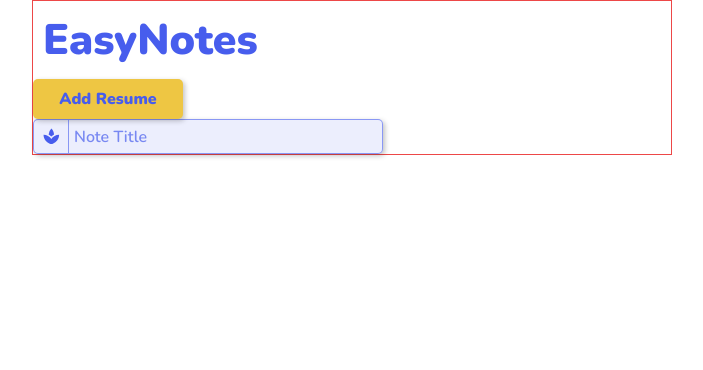
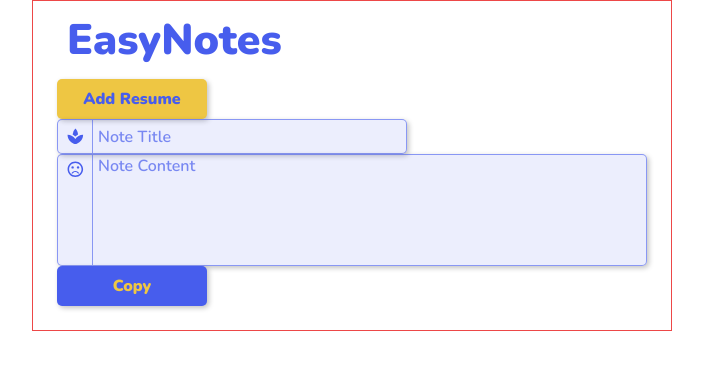
Before and after one commit to Geaglts/EasyNotes, a React app: page / in a window 1280 px wide. Shown: the top 370 px of the page, without its empty margins (288-991 px from the left). Built offline with nearby package versions, Linux system fonts and the light colour scheme.

Commit message:
Componente TextArea y cambios en el Button

```diff
--- a/src/components/Button.tsx
+++ b/src/components/Button.tsx
@@ -1,6 +1,7 @@
+import { ButtonHTMLAttributes } from 'react';
 import '../styles/Components/Button.scss';
 
-interface ButtonInterface {
+interface ButtonInterface extends ButtonHTMLAttributes<HTMLButtonElement> {
   label: String;
 }
 
--- /dev/null
+++ b/src/components/TextArea.tsx
@@ -0,0 +1,22 @@
+import { MdSentimentVeryDissatisfied } from 'react-icons/md';
+import React, { TextareaHTMLAttributes } from 'react';
+import '../styles/Components/TextArea.scss';
+
+interface TextAreaProps extends TextareaHTMLAttributes<HTMLTextAreaElement> {
+  Icon?: React.ReactNode;
+}
+
+function TextArea(props: TextAreaProps) {
+  const { Icon, ...rest } = props;
+
+  return (
+    <div className="TextArea">
+      <div className="TextArea__Icon">
+        {Icon ? Icon : <MdSentimentVeryDissatisfied />}
+      </div>
+      <textarea className="TextArea__TextArea" {...rest}></textarea>
+    </div>
+  );
+}
+
+export default TextArea;
--- a/src/containers/Form.tsx
+++ b/src/containers/AddNoteForm.tsx
@@ -2,12 +2,18 @@ import { MdSpa } from 'react-icons/md';
 
 import Button from '../components/Button';
 import Input from '../components/Input';
+import TextArea from '../components/TextArea';
 
 function Form() {
   return (
     <div>
       <Button label="Add Resume" />
       <Input Icon={<MdSpa />} placeholder="Note Title" />
+      <TextArea placeholder="Note Content" rows={5} />
+      <Button
+        label="Copy"
+        style={{ backgroundColor: '#475DED', color: '#EEC643' }}
+      />
     </div>
   );
 }
--- a/src/pages/Home.tsx
+++ b/src/pages/Home.tsx
@@ -1,10 +1,10 @@
 import Container from '../components/Container';
-import Form from '../containers/Form';
+import AddNoteForm from '../containers/AddNoteForm';
 
 function Home() {
   return (
     <Container>
-      <Form />
+      <AddNoteForm />
     </Container>
   );
 }
--- a/src/styles/Components/Button.scss
+++ b/src/styles/Components/Button.scss
@@ -11,6 +11,7 @@
   border-radius: $radius;
   box-shadow: $shadow;
   transition: transform 450ms linear;
+  display: block;
 
   &:hover {
     cursor: pointer;
--- a/src/styles/Components/Container.scss
+++ b/src/styles/Components/Container.scss
@@ -1,6 +1,7 @@
 @import '../global';
 
 .Container {
+  padding: 0 1.5em 1.5em 1.5em;
   border: 1px solid $warning;
   width: 50%;
   margin: 0 auto;
--- a/src/styles/Components/Input.scss
+++ b/src/styles/Components/Input.scss
@@ -1,6 +1,4 @@
 @import '../global';
-
-$border: 1px solid rgba($primary, 0.6);
 
 .Input {
   display: flex;
@@ -26,13 +24,7 @@ $border: 1px solid rgba($primary, 0.6);
   }
 
   &__Input {
-    width: calc(100% - 35px);
-    border: none;
-    padding-left: 5px;
-    font-weight: 600;
-    font-size: 12pt;
-    background-color: transparent;
-    color: $primary;
+    @include InputStyles();
 
     &::placeholder {
       color: $placeholder-color;
--- /dev/null
+++ b/src/styles/Components/TextArea.scss
@@ -0,0 +1,27 @@
+@import '../global';
+
+.TextArea {
+  display: flex;
+  border: $border;
+  background-color: rgba($primary, 0.1);
+  border-radius: $radius;
+  box-shadow: $shadow;
+
+  &__Icon {
+    border-right: $border;
+    width: 35px;
+    text-align: center;
+    font-size: 14pt;
+    padding: 5px 0;
+    color: $primary;
+  }
+
+  &__TextArea {
+    resize: none;
+    @include InputStyles();
+
+    &::placeholder {
+      color: $placeholder-color;
+    }
+  }
+}
--- a/src/styles/global.scss
+++ b/src/styles/global.scss
@@ -7,3 +7,14 @@ $gray: #c7c7c7;
 $shadow: 2px 2px 5px rgba($dark, 0.25);
 $radius: 5px;
 $placeholder-color: rgba($primary, 0.7);
+$border: 1px solid rgba($primary, 0.6);
+
+@mixin InputStyles {
+  width: calc(100% - 35px);
+  border: none;
+  padding-left: 5px;
+  font-weight: 600;
+  font-size: 12pt;
+  background-color: transparent;
+  color: $primary;
+}
```
